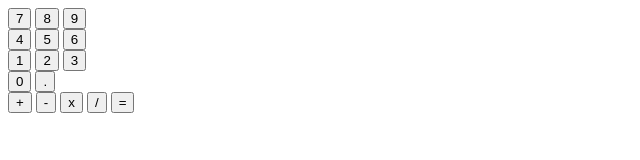
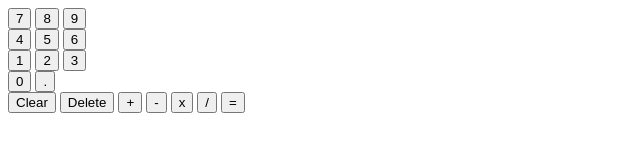
Before and after one commit to Sooshimi/calculator, a plain HTML site: page index.html in a window 1280 px wide. Shown: the whole page, without its empty margins (0-640 px from the left). Drawn offline with Linux system fonts and the light colour scheme.

Commit message:
Add clear and delete buttons

```diff
--- a/index.html
+++ b/index.html
@@ -33,6 +33,8 @@
         </div>
     </div>
     <div class="operator-container">
+        <button class="operator">Clear</button>
+        <button class="operator">Delete</button>
         <button class="operator">+</button>
         <button class="operator">-</button>
         <button class="operator">x</button>
```
